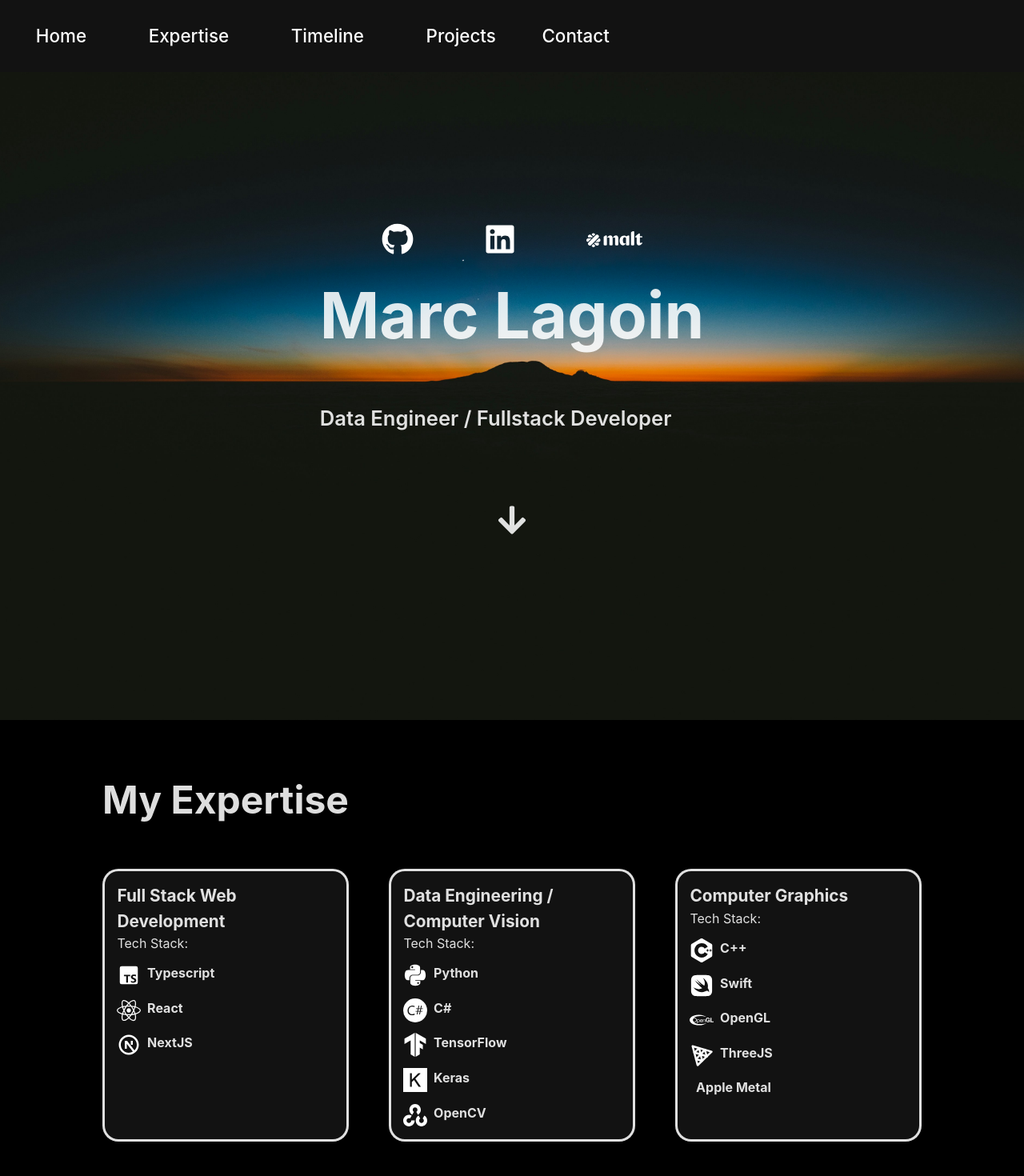
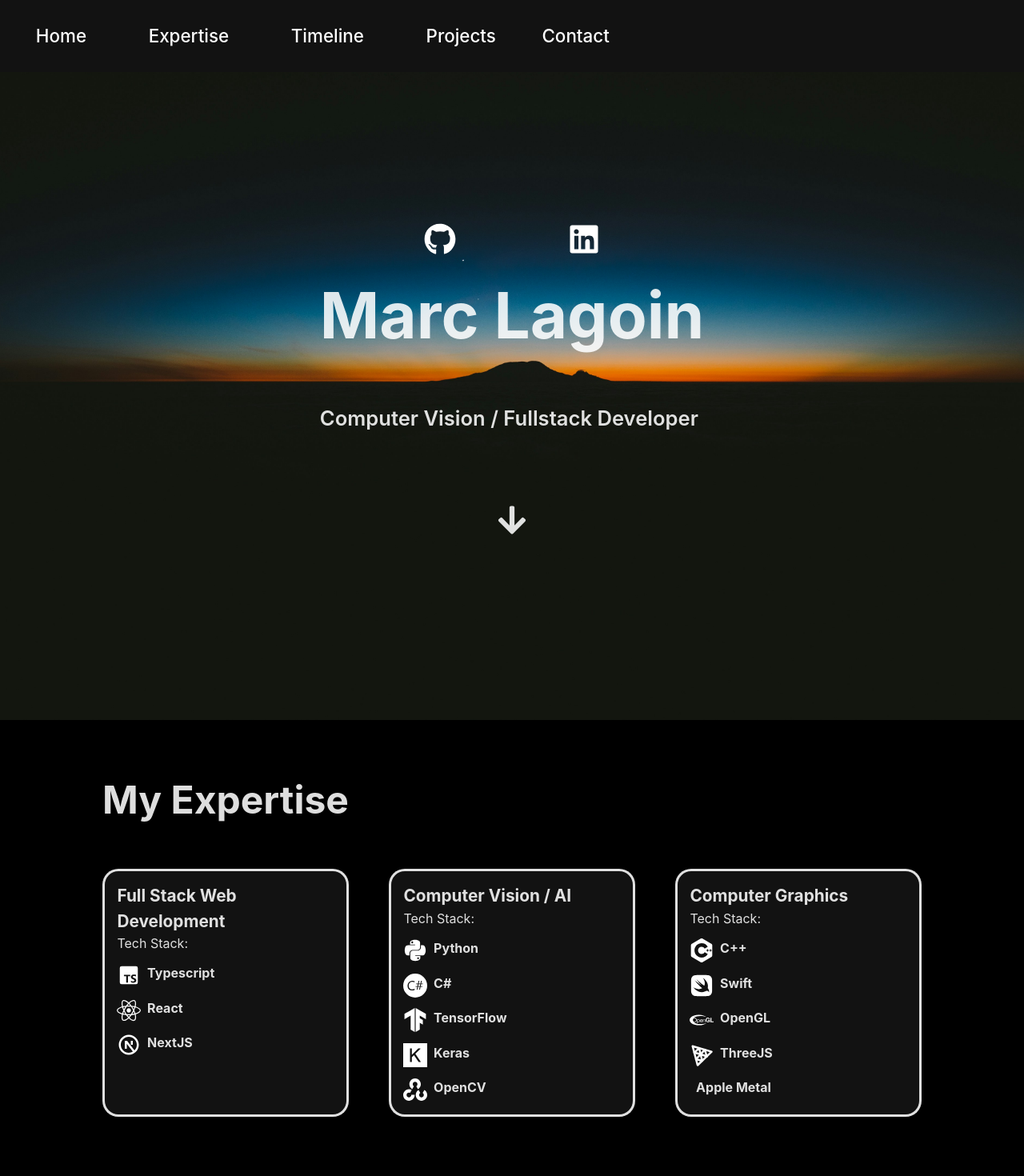
Before and after one commit to MarcLagoin1/portfolio, a React (Vite) app: page / in a window 1280 px wide. Shown: the top 1470 px of the page at 80% size. Built offline with nearby package versions, Linux system fonts and the light colour scheme.

Commit message:
text changes and link changes

```diff
--- a/src/components/Contact.tsx
+++ b/src/components/Contact.tsx
@@ -24,13 +24,6 @@ export const Contact = () => {
                 style={{ color: "white", display: "block" }}
               />
             </a>
-            <a href="" className="contact-icons">
-              <SiMalt
-                className="icon"
-                size={70}
-                style={{ color: "white", display: "block" }}
-              />
-            </a>
           </div>
         </div>
       </div>
--- a/src/components/Expertise.tsx
+++ b/src/components/Expertise.tsx
@@ -40,7 +40,7 @@ export const Expertise = () => {
             </div>
           </div>
           <div className="skill">
-            <h3>Data Engineering / Computer Vision</h3>
+            <h3>Computer Vision / AI</h3>
             <p>Tech Stack:</p>
             <div className="techstack">
               <div className="tech-icon">
--- a/src/components/Hero.tsx
+++ b/src/components/Hero.tsx
@@ -15,19 +15,16 @@ export const Hero = () => {
               style={{ color: "white", display: "block" }}
             />
           </a>
-          <a href="">
+          <a href="https://www.linkedin.com/in/marc-lagoin-951009179/">
             <FaLinkedin
               className="icon"
               size={40}
               style={{ color: "white", display: "block" }}
             />
           </a>
-          <a href="">
-            <SiMalt className="icon" size={70} color="white" />
-          </a>
         </div>
         <h1>Marc Lagoin</h1>
-        <p>Data Engineer / Fullstack Developer</p>
+        <p>Computer Vision / Fullstack Developer</p>
       </div>
       <div className="arrow-icon">
         <FaArrowDown size={40} />
```
